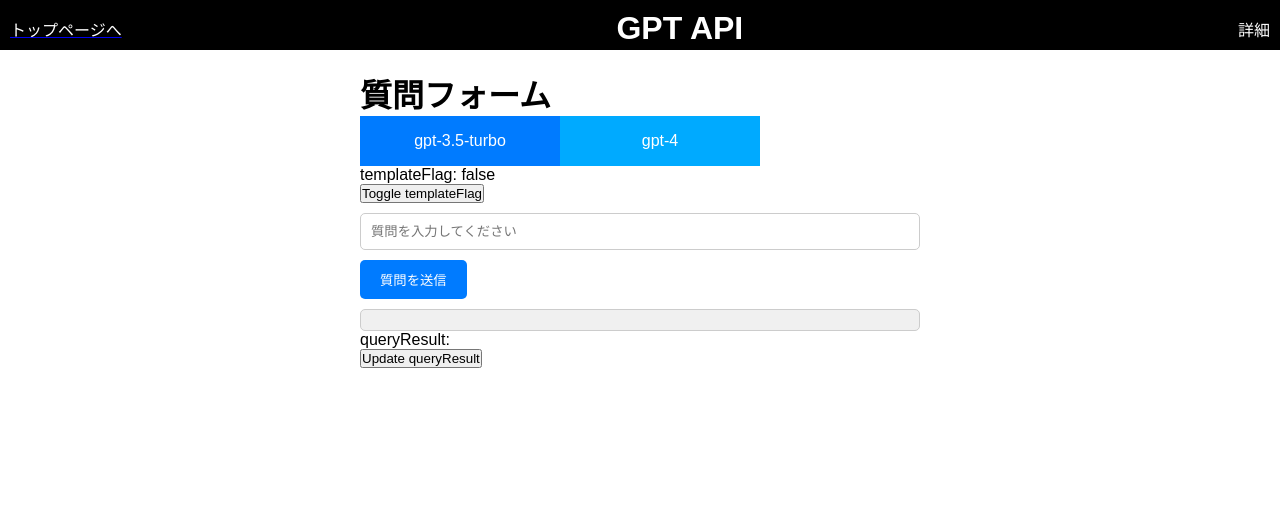
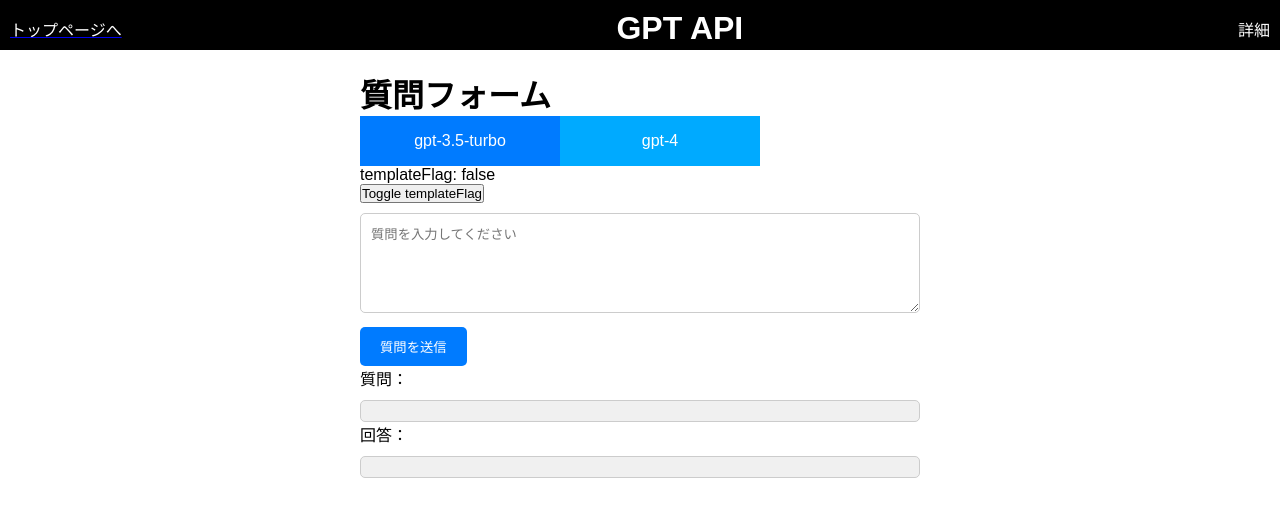
Before and after one commit to toramine/gpt_application, a Next.js app: page /gpt in a window 1280 px wide. Shown: the top 516 px of the page. Built offline with nearby package versions, Linux system fonts and the light colour scheme.

Commit message:
gptapiページの動作確認 テンプレート未使用時にgptapiを動かすことができた。

```diff
--- a/components/TemplateFalse.js
+++ b/components/TemplateFalse.js
@@ -3,13 +3,12 @@
 
 function TemplateFalse({ question, setQuestion }) {
   return (
-    <input
-      type="text"
+    <textarea
       className={styles["question-input"]}
       placeholder="質問を入力してください"
       value={question}
       onChange={(e) => setQuestion(e.target.value)}
-    />
+    ></textarea>
   );
 }
 
--- a/components/TemplateFalse.module.css
+++ b/components/TemplateFalse.module.css
@@ -1,5 +1,6 @@
 .question-input {
   width: 100%;
+  height: 100px;
   padding: 10px;
   margin-top: 10px;
   border: 1px solid #ccc;
--- a/pages/gpt.js
+++ b/pages/gpt.js
@@ -9,7 +9,8 @@
 const Gpt = () => {
   const [selectedButton, setSelectedButton] = useState("gpt-3.5-turbo");
   const [question, setQuestion] = useState("");
-  const [questionHistory, setQuestionHistory] = useState([]);
+  const [submitModel, setSubmitModel] = useState("");
+  const [submitQuestion, setSubmitQuestion] = useState("");
   const [templateFlag, setTemplateFlag] = useState(false);
   const [queryResult, setQueryResult] = useState("");
 
@@ -26,8 +27,8 @@
   };
 
   const handleSubmit = async () => {
-    const responseText = `選択: ${selectedButton}, 質問: ${question}`;
-    setQuestionHistory(responseText);
+    setSubmitModel(`選択： ${selectedButton}`);
+    setSubmitQuestion(question);
     // 質問を送信する
     const response = await sendQuestionToServer(
       selectedButton,
@@ -35,7 +36,7 @@
       templateFlag
     );
     // レスポンスをupdateQueryResultに格納する
-    updateQueryResult(response);
+    updateQueryResult(JSON.stringify(response));
   };
 
   const sendQuestionToServer = async (
@@ -68,7 +69,9 @@
       }
 
       // JSON形式のレスポンスを解析
-      const data = await response.json();
+      // const data = await response.json();
+      const data = response.text();
+      console.log(data);
       return data; // レスポンスデータを返す
     } catch (error) {
       console.error(error);
@@ -114,14 +117,16 @@
         <button className={styles["submit-button"]} onClick={handleSubmit}>
           質問を送信
         </button>
-        <div className={styles["question-history"]}>
-          <p>{questionHistory}</p>
-        </div>
         <div>
-          <p>queryResult: {queryResult}</p>
-          <button onClick={() => updateQueryResult("New Query Result")}>
-            Update queryResult
-          </button>
+          <p>{submitModel}</p>
+          <p>質問：</p>
+          <div className={styles["result-display"]}>
+            <p>{submitQuestion}</p>
+          </div>
+          <p>回答：</p>
+          <div className={styles["result-display"]}>
+            <p>{queryResult}</p>
+          </div>
         </div>
       </div>
     </div>
--- a/styles/Gpt.module.css
+++ b/styles/Gpt.module.css
@@ -36,12 +36,30 @@
   border-radius: 5px;
   cursor: pointer;
   margin-top: 10px;
+  transition: background-color 0.3s, transform 0.1s; /* トランジションの追加 */
 }
 
-.question-history {
+.submit-button:hover {
+  background-color: #0056b3; /* ホバー時の背景色 */
+  transform: translateY(-2px); /* ホバーエフェクトでボタンを少し下に移動 */
+}
+
+.submit-button:active {
+  background-color: #003c80; /* クリック時の背景色 */
+  transform: translateY(1px); /* クリック時のエフェクト */
+}
+
+
+.result-display {
   background-color: #f0f0f0;
   padding: 10px;
   border: 1px solid #ccc;
   border-radius: 5px;
   margin-top: 10px;
+  /* max-height: 200px; 最大高さを設定 */
+  /* overflow-y: auto; 縦スクロールバーを表示 */
+
+  /* テキストを折り返す */
+  white-space: normal;
+  word-wrap: break-word;
 }
```
Also changed, not shown: 1 other file (tests, documents, lock files or other folders). Lines whose indentation alone changed are shown as unchanged.
